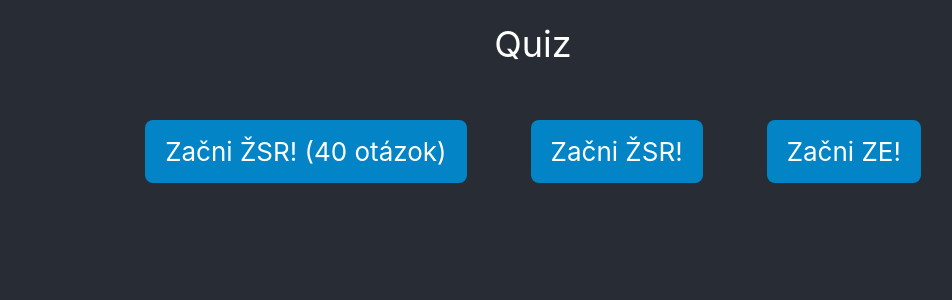
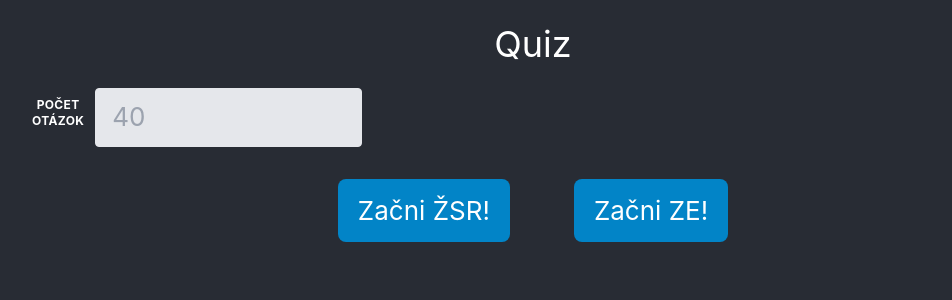
Before and after one commit to zpl-zak/zsr-tester, a React (Create React App) app: page / in a window 1280 px wide. Shown: the top 300 px of the page, without its empty margins (107-1059 px from the left). Built offline with nearby package versions, Linux system fonts and the light colour scheme.

Commit message:
add an ability to set question count

```diff
--- a/src/App.js
+++ b/src/App.js
@@ -9,6 +9,7 @@ function App() {
   const [score, setScore] = useState(0)
   const [errorMessage, setErrorMessage] = useState('')
   const [showAnswer, setShowAnswer] = useState(false)
+  const [questionCount, setQuestionCount] = useState(40)
 
   const answerQuestion = answer => {
     if (showAnswer) return
@@ -25,12 +26,12 @@ function App() {
     questions[q].choices.sort(() => 0.5 - Math.random())
   }
 
-  const doStartGame = (path, maxQuestions=40) => {
+  const doStartGame = (path) => {
     const genrand = require('random-seed').create(new Date())
     setScore(0)
     setShowAnswer(false)
     setErrorMessage('')
-    setQuestions((require(`./${path}`)).sort(() => 0.5 - genrand.floatBetween(0.0,1.0)).slice(0, maxQuestions))
+    setQuestions((require(`./${path}`)).sort(() => 0.5 - genrand.floatBetween(0.0,1.0)).slice(0, questionCount))
     setStartGame(true)
     setUpQuestion(0)
   }
@@ -88,13 +89,18 @@ function App() {
             { showAnswer ? (<button class="bg-green-700 hover:brightness-110 px-5 my-8 py-5 text-white rounded-lg" onClick={() => doNextQuestion()}>Pokračuj!</button>) : null }
             </div>
           </>
-          ) : (
+          ) : (<>
+            <div class="flex md:w-1/3 mb-6 md:mb-0 items-center justify-center">
+              <label class="uppercase tracking-wide text-white-700 text-xs font-bold mb-2" for="pocet-otazok">
+                Počet otázok
+              </label>
+              <input class="appearance-none w-full bg-gray-200 text-gray-700 border border-gray-200 rounded py-3 px-4 leading-tight focus:outline-none focus:bg-white focus:border-gray-500" id="pocet-otazok" type="text" placeholder="40" onChange={e => setQuestionCount(e.target.value)}/>
+            </div>
             <div class="flex justify-center">
-              <button class="bg-sky-600 hover:brightness-110 px-5 py-3 m-8 text-white rounded-lg" onClick={() => doStartGame('zsr.js')}>Začni ŽSR! (40 otázok)</button>
-              <button class="bg-sky-600 hover:brightness-110 px-5 py-3 m-8 text-white rounded-lg" onClick={() => doStartGame('zsr.js', 9999)}>Začni ŽSR!</button>
+              <button class="bg-sky-600 hover:brightness-110 px-5 py-3 m-8 text-white rounded-lg" onClick={() => doStartGame('zsr.js')}>Začni ŽSR!</button>
               <button class="bg-sky-600 hover:brightness-110 px-5 py-3 m-8 text-white rounded-lg" onClick={() => doStartGame('ze.js')}>Začni ZE!</button>
             </div>
-          )}
+          </>)}
       </main>
     </div>
   );
```
